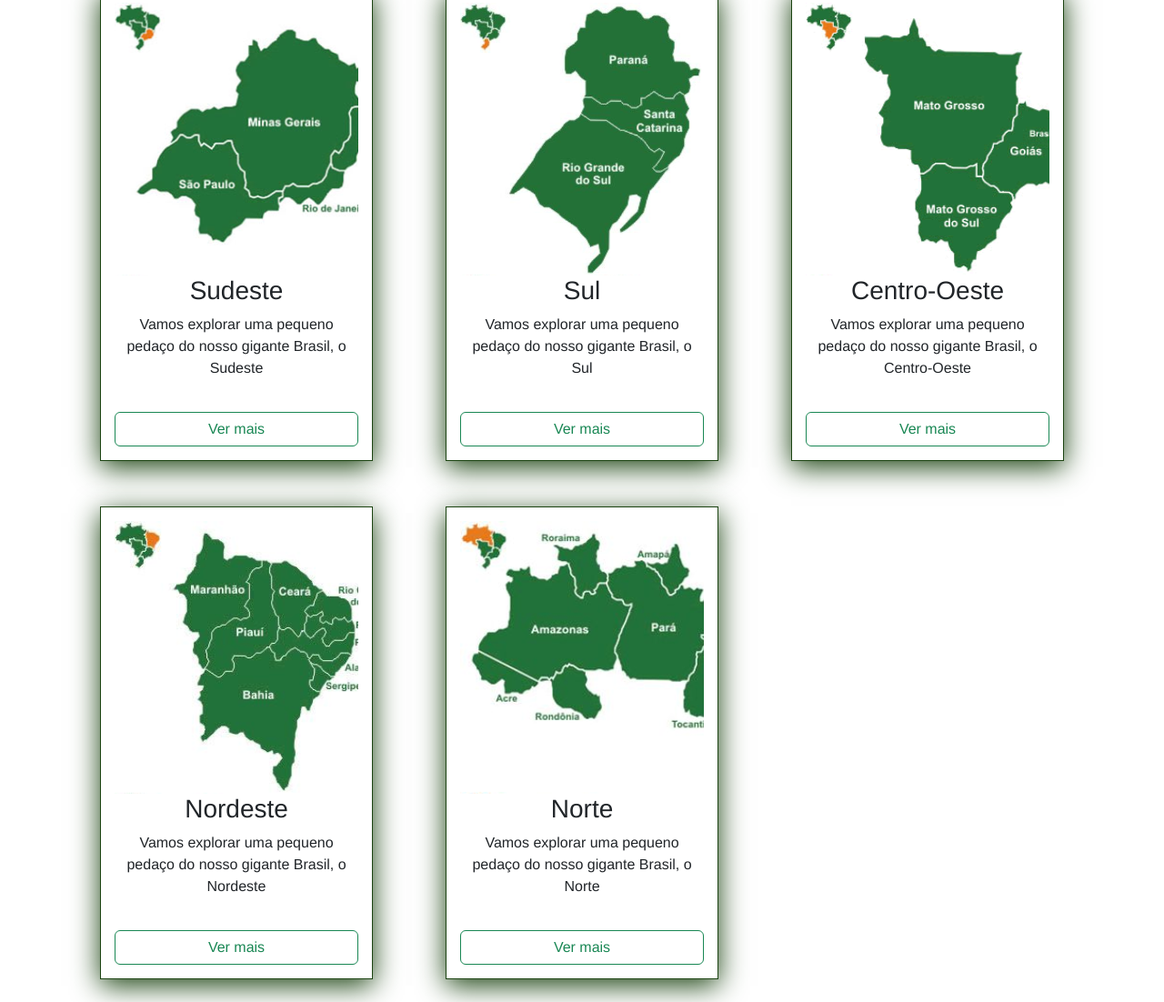
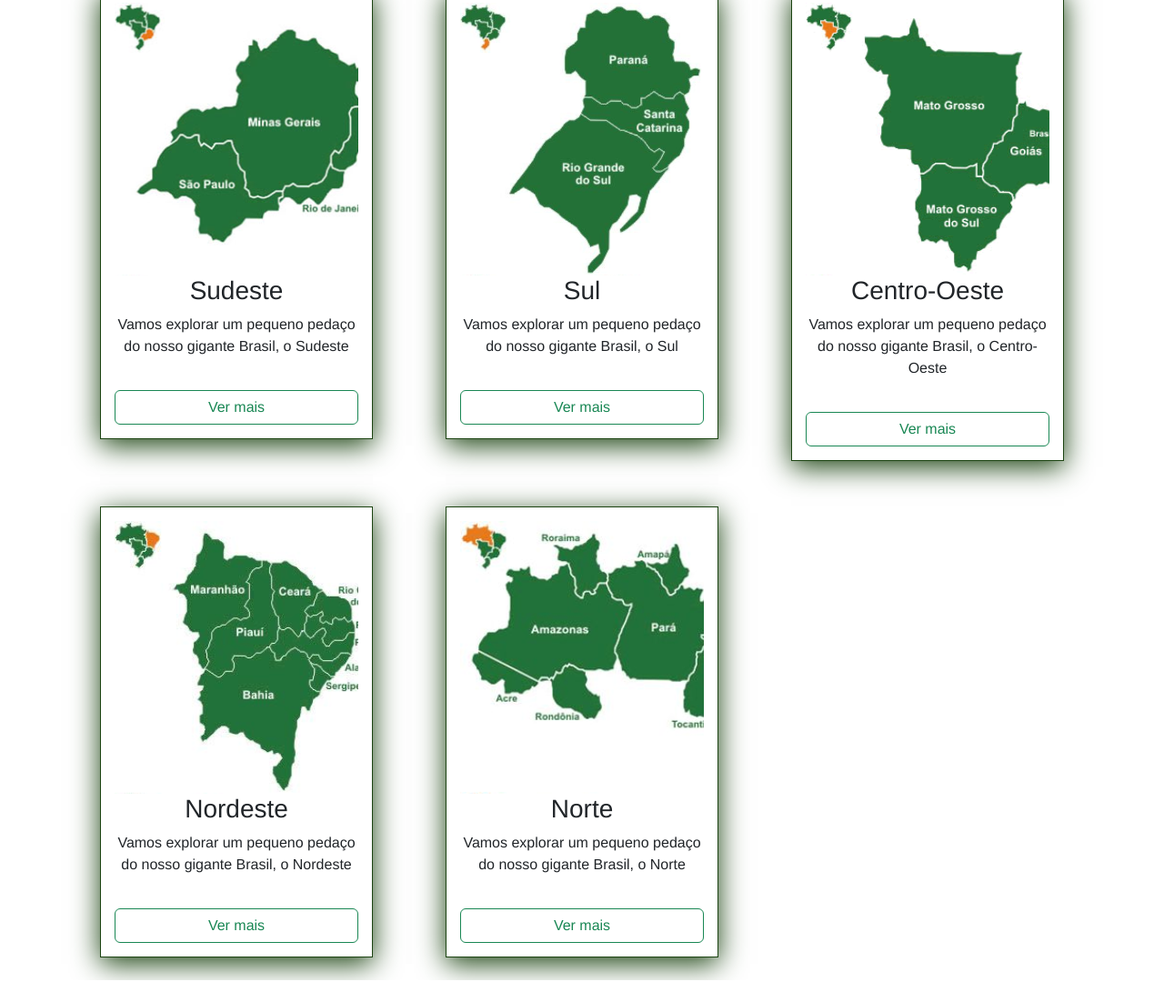
Before and after one commit to ViniVieira34455/feira-cultural-2022, a plain HTML site: page index.html in a window 1280 px wide. Shown: the part 209-1311 px from the top of the page at 91% size. After the commit the page ends 1287 px from the top, so only its background shows below. Drawn offline with nearby package versions, Linux system fonts and the light colour scheme.

Commit message:
-- retirada dos A's

```diff
--- a/index.html
+++ b/index.html
@@ -31,7 +31,7 @@
                         <h3>
                             Sudeste
                         </h3>
-                        <p>Vamos explorar uma pequeno pedaço do nosso gigante Brasil, o Sudeste</p>
+                        <p>Vamos explorar um pequeno pedaço do nosso gigante Brasil, o Sudeste</p>
                         <div class="d-grid gap-2">
                             <a href="sudeste.html" class="btn btn-outline-success">Ver mais</a>
                         </div>
@@ -45,7 +45,7 @@
                         <h3>
                             Sul
                         </h3>
-                        <p>Vamos explorar uma pequeno pedaço do nosso gigante Brasil, o Sul</p>
+                        <p>Vamos explorar um pequeno pedaço do nosso gigante Brasil, o Sul</p>
                         <div class="d-grid gap-2">
                             <a href="sul.html" class="btn btn-outline-success">Ver mais</a>
                         </div>
@@ -59,7 +59,7 @@
                         <h3>
                             Centro-Oeste
                         </h3>
-                        <p>Vamos explorar uma pequeno pedaço do nosso gigante Brasil, o Centro-Oeste</p>
+                        <p>Vamos explorar um pequeno pedaço do nosso gigante Brasil, o Centro-Oeste</p>
                         <div class="d-grid gap-2">
                             <a href="centro-oeste.html" class="btn btn-outline-success">Ver mais</a>
                         </div>
@@ -73,7 +73,7 @@
                         <h3>
                             Nordeste
                         </h3>
-                        <p>Vamos explorar uma pequeno pedaço do nosso gigante Brasil, o Nordeste</p>
+                        <p>Vamos explorar um pequeno pedaço do nosso gigante Brasil, o Nordeste</p>
                         <div class="d-grid gap-2">
                             <a href="nordeste.html" class="btn btn-outline-success">Ver mais</a>
                         </div>
@@ -87,7 +87,7 @@
                         <h3>
                             Norte
                         </h3>
-                        <p>Vamos explorar uma pequeno pedaço do nosso gigante Brasil, o Norte</p>
+                        <p>Vamos explorar um pequeno pedaço do nosso gigante Brasil, o Norte</p>
                         <div class="d-grid gap-2">
                             <a href="norte.html" class="btn btn-outline-success">Ver mais</a>
                         </div>
```
